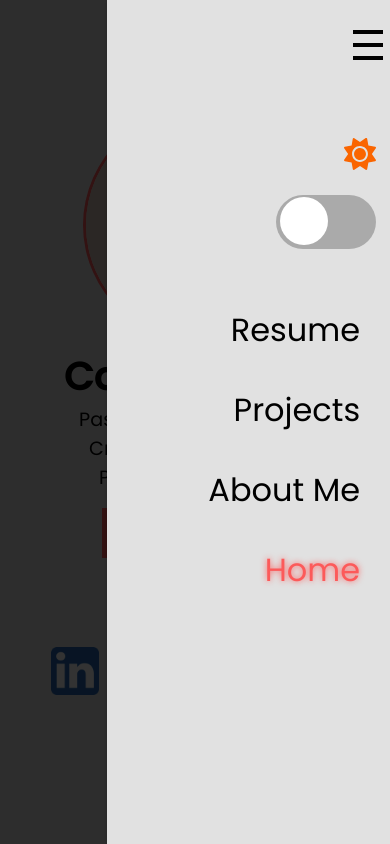
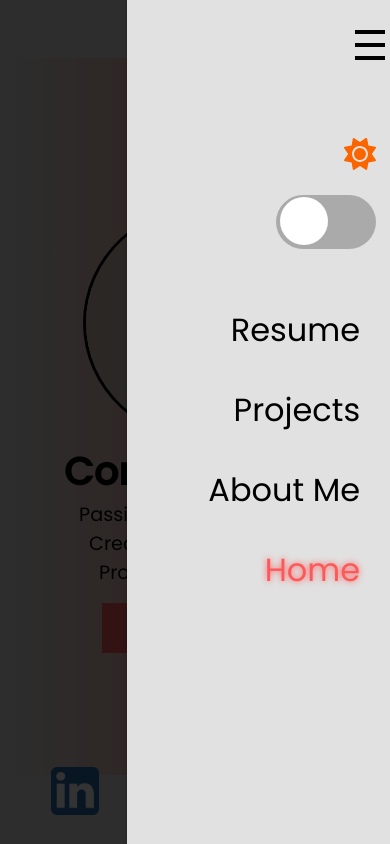
Before and after one commit to CoryZauss/portfolio, a Next.js app: page / in a window 390 px wide. Both pictures are taken after a click on the button 359 px from the left and 25 px from the top of the page. Built offline with nearby package versions, Linux system fonts and the light colour scheme.

Commit message:
big style update

```diff
--- a/src/components/BackDrop.jsx
+++ b/src/components/BackDrop.jsx
@@ -1,11 +1,7 @@
 import React from 'react';
 
-const BackDrop = ({toggle}) => {
-  return (
-
-    <div className="backdrop" onClick={toggle}></div>
-
-  )
+const BackDrop = ({className, toggle}) => {
+  return <div className={`backdrop ${className}`} onClick={toggle}></div>;
 };
 
 export default BackDrop;
--- a/src/components/Hero.jsx
+++ b/src/components/Hero.jsx
@@ -3,7 +3,8 @@ import me from "../assets/me1.png";
 
 export default function Hero() {
   return (
-    <div className="home">
+    <div >
+
       <div className="my-pic">
         <Image alt="me" src={me} layout="intrinsic" />
       </div>
--- a/src/components/Modal.jsx
+++ b/src/components/Modal.jsx
@@ -1,9 +1,10 @@
 import React from "react";
 import Image from "next/image";
 
-const Modal = ({ toggle, project }) => {
+const Modal = ({ toggle, project, fadeIn }) => {
   return (
-    <div className="modal-tile">
+    <div
+      className={`modal-tile ${fadeIn ? "show" : ""}`}>
       <div className="modal-title">{project.title}</div>
       <div>
         {project.gif && (
@@ -19,10 +20,16 @@ const Modal = ({ toggle, project }) => {
       {project.description}
       <div className="modal-title">{`TechStack: `}</div>
       {project.techStack}
-      <div>check out the {project.title} <a href={project.github} target="_blank" rel="noreferrer" className="github-link">{` Github Repo`}</a></div>
-
+      <div>
+        check out the {project.title}{" "}
+        <a
+          href={project.github}
+          target="_blank"
+          rel="noreferrer"
+          className="github-link"
+        >{` Github Repo`}</a>
+      </div>
     </div>
-
   );
 };
 
--- a/src/components/Projects.jsx
+++ b/src/components/Projects.jsx
@@ -8,32 +8,44 @@ import Modal from "./Modal";
 export default function Projects() {
   const [showModal, setShowModal] = useState(false);
   const [modalProject, setModalProject] = useState({});
+  const [fadeIn, setFadeIn] = useState(false);
 
-  const toggleModal = () => {
-    setShowModal(!showModal);
-    if (showModal) {
-      setModalProject({});
+
+  const toggleModal = (project = {}) => {
+    setModalProject(project)
+    setShowModal((prev) => !prev)
+    if (!showModal) {
+      setTimeout(() => {
+        setFadeIn(true)
+      }, 100);
+    } else {
+      setFadeIn(false)
     }
   };
+
+
 
   return (
     <>
       {showModal && <BackDrop toggle={toggleModal} />}
-      {showModal && <Modal project={modalProject} toggle={toggleModal} />}
-      <div className="projects-page">
+      {showModal && (
+        <Modal project={modalProject} fadeIn={fadeIn} toggle={toggleModal} />
+      )}
+
+      <div className="projects-page ">
+
         {projects.projects.map((project) => {
-          let currentScreen =
-            project.gif === "" ? defaultPic : project.gif ;
+          let currentScreen = project.gif === "" ? defaultPic : project.gif;
           return (
             <div
-              key={project.title}
-              onClick={() => {
-                setModalProject(project);
-                toggleModal();
-              }}
+            key={project.title}
+            onClick={() => {
+              setModalProject(project);
+              toggleModal(project);
+            }}
             >
               <div className="project-title">{project.title}</div>
-              <div className="project-tile">
+              <div className="project-tile ">
                 <div>
                   {project ? (
                     <Image
--- a/src/components/SideDrawer.jsx
+++ b/src/components/SideDrawer.jsx
@@ -8,9 +8,10 @@ const SideDrawer = ({
   changetheme,
   changecomponent,
   current,
+  className
 }) => {
   return (
-    <div className="side-drawer">
+    <div className={`side-drawer ${className}`}>
       <div className="inside-toggle">
         <DrawerToggle toggle={toggle} />
       </div>
--- a/src/pages/index.js
+++ b/src/pages/index.js
@@ -61,19 +61,24 @@ const Home = () => {
   return (
     <>
       <div className="page-container">
-        {drawerOpen && <BackDrop toggle={toggleDrawer} />}
+        {drawerOpen && (
+          <BackDrop
+            className={drawerOpen ? "show" : ""}
+            toggle={toggleDrawer}
+          />
+        )}
         <div className="burger">
           <DrawerToggle toggle={toggleDrawer} />
         </div>
-        {drawerOpen && (
+
         <SideDrawer
+          className={drawerOpen ? "open" : ""}
           toggle={toggleDrawer}
           darktheme={darkTheme}
           changetheme={handleToggle}
           changecomponent={toggleComp}
           current={currentComponent}
         />
-            )}
 
         <div className="navbar">
           <Nav
@@ -83,10 +88,11 @@ const Home = () => {
             current={currentComponent}
           />
         </div>
-        <main className="main">
-          {currentComponent === 'home' && <Hero />}
-          {currentComponent === 'projects' && <Projects />}
-          {currentComponent === 'about' && <About />}
+        <main className="main ">
+          <div className="hero-background" />
+          {currentComponent === "home" && <Hero />}
+          {currentComponent === "projects" && <Projects />}
+          {currentComponent === "about" && <About />}
         </main>
         <Socials />
       </div>
--- a/styles/globals.css
+++ b/styles/globals.css
@@ -9,7 +9,9 @@
   --color-background: #E1E1E1;
   --color-anchor: #FC5A5A;
   --color-selected: #FC5A5A;
+  --color-outline: black;
   --color-hover: #FC5A5A;
+  --color-bg-main: linear-gradient(to right, #E1E1E1 1%, #ff7e5f 99%);
 }
 
 [data-theme="dark"] {
@@ -21,7 +23,9 @@
   --color-background: #22212b;
   --color-anchor: #1E7A71;
   --color-selected: #2AAC9F;
+  --color-outline: white;
   --color-hover: #2AAC9F;
+  --color-bg-main: linear-gradient(to right, #22212b, #2AAC9F)
 }
 
 body {
@@ -150,10 +154,16 @@ input:checked + .slider:before {
   position: fixed;
   top: 0;
   right: 0;
-  width: 70%;
+  width: 65%;
   z-index: 300;
   font-size: 64px;
   padding-right: 10px;
+  transform: translateX(100%); /* Start off-screen */
+  transition: transform 0.3s ease-out;
+}
+
+.side-drawer.open {
+  transform: translateX(0); /* Slide into view */
 }
 
 .backdrop {
@@ -162,7 +172,8 @@ input:checked + .slider:before {
   width: 200%;
   height: 200%;
   background-color: rgba(0, 0, 0, 0.8);
-  z-index: 200;
+  z-index: 250;
+  transition: opacity 3s ease-out;
 }
 
 .inside-toggle {
@@ -176,7 +187,6 @@ input:checked + .slider:before {
   margin-top: 10px;
 }
 
-.socials,
 .nav-container {
   display: flex;
   height: 4rem;
@@ -189,7 +199,13 @@ input:checked + .slider:before {
 }
 
 .socials {
+  position: fixed; /* Keeps it in place */
+  bottom: 0; /* Sticks to the bottom */
+  left: 0;
+  width: 100%; /* Stretches across the screen */
+  display: flex;
   justify-content: center;
+
 }
 
 .icon {
@@ -216,25 +232,43 @@ input:checked + .slider:before {
 /* main area /hero section */
 .main {
   display: flex;
-  height: 70vh;
+  height: 80vh;
   flex-direction: column;
   justify-content: center;
-  overflow: scroll;
+  overflow: auto;
   -ms-overflow-style: none;
   scrollbar-width: none; /* Firefox */
+
 }
 
 .main::-webkit-scrollbar {
   display: none;
 }
 
+.hero-background {
+  position:absolute;
+  width: 99%;
+  height: 80%;
+  background: var(--color-bg-main);
+  z-index: -1;
+  border-top-right-radius: 30rem;
+  border-bottom-right-radius: 30rem;
+  display: flex;
+  justify-content: center;
+  flex-direction: column;
+  box-sizing: border-box;
+}
+
 .my-pic {
-  border: 3px var(--color-selected) solid;
+  border: 3px var(--color-outline) solid;
   border-radius: 50%;
+  box-sizing: border-box;
   width: 16rem;
   height: 15rem;
   overflow: hidden;
   margin-left: 20%;
+  margin-top: 2rem;
+
 }
 
 .about-me {
@@ -260,6 +294,11 @@ input:checked + .slider:before {
   margin-left: 15%;
   font-size: 1.2rem;
 }
+
+.about-text {
+  width:80%;
+}
+
 .about-title {
   text-decoration: underline;
 }
@@ -303,8 +342,8 @@ input:checked + .slider:before {
 }
 
 .projects-page {
-  margin-left: 1rem;
-  margin-top: 10px;
+  justify-content:center;
+
   font-size: 1.2rem;
   display: flex;
   flex-wrap: wrap;
@@ -319,16 +358,36 @@ input:checked + .slider:before {
   max-height: 250px;
   max-width: 400px;
   position: relative;
-}
-.project-tile:hover {
-  border: var(--color-selected) 1px solid;
+  transition: transform 0.3s ease-in-out;
+  cursor: pointer;
 }
 
-.projects-page {
-  margin-top: 10rem;
+.project-tile:hover {
+  transform: scale(1.50);
+  z-index: 10;
+  border: var(--color-selected) 2px solid;
+}
+
+.project-title{
+  display:flex;
+  justify-content:center;
+  font-size: 1.2rem;
 }
 
 /*MODAL*/
+
+/* .modal-tile {
+  display: flex;
+  flex-direction: column;
+  flex-wrap: wrap;
+  margin: 20%;
+  z-index: 300;
+  background: var(--color-background);
+  border: 2px var(--color-selected) solid;
+  position: fixed;
+  padding: 1rem;
+  border-radius: 6px;
+} */
 
 .modal-tile {
   display: flex;
@@ -337,11 +396,20 @@ input:checked + .slider:before {
   margin: 20%;
   z-index: 300;
   background: var(--color-background);
-  border: 1px var(--color-selected) solid;
+  border: 2px var(--color-selected) solid;
   position: fixed;
   padding: 1rem;
   border-radius: 6px;
+  opacity: 0; /* Start with opacity 0 */
+  transform: scale(0.5); /* Start slightly scaled down */
+  transition: opacity 0.3s ease, transform 0.3s ease; /* Add transition for opacity and scale */
 }
+
+.modal-tile.show {
+  opacity: 1; /* Fade in by setting opacity to 1 */
+  transform: scale(1); /* Scale to normal size */
+}
+
 .modal-title {
   color: var(--color-selected);
 }
@@ -361,6 +429,20 @@ input:checked + .slider:before {
     flex-direction: column;
     align-items: flex-end;
   }
+
+  .hero-background {
+  position:absolute;
+  width: 99%;
+  height: 85%;
+  background: var(--color-bg-main);
+  z-index: -1;
+  border-top-right-radius: 5rem;
+  border-bottom-right-radius: 5rem;
+  display: flex;
+  justify-content: center;
+  flex-direction: column;
+  box-sizing: border-box;
+}
 
   .icon {
     width: 3rem;
@@ -405,7 +487,11 @@ input:checked + .slider:before {
   }
 
   .main {
-    height: 70vh;
+    height: 85vh;
+  }
+
+  .burger{
+    height: 3rem;
   }
 
   .modal-tile {
```
Also changed, not shown: src/components/About.jsx (+3 -4 lines). Lines whose indentation alone changed are shown as unchanged.
